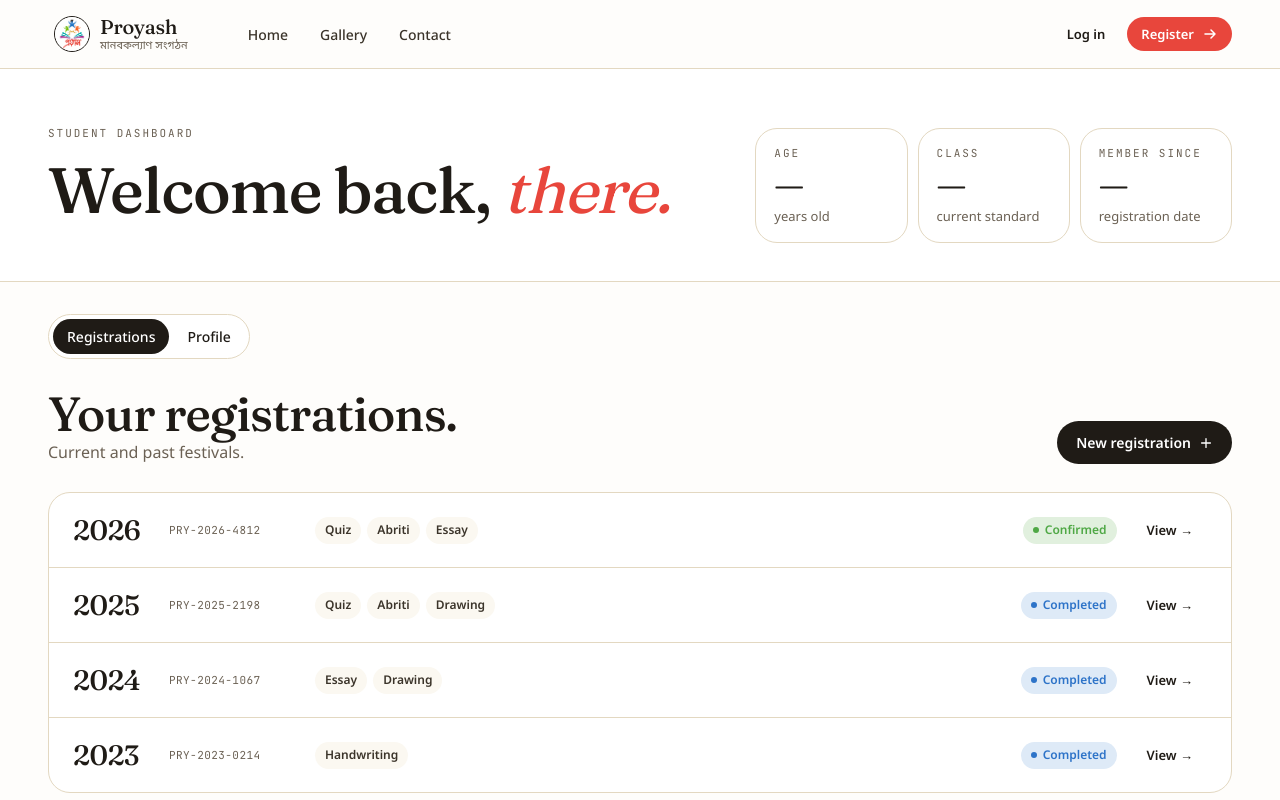
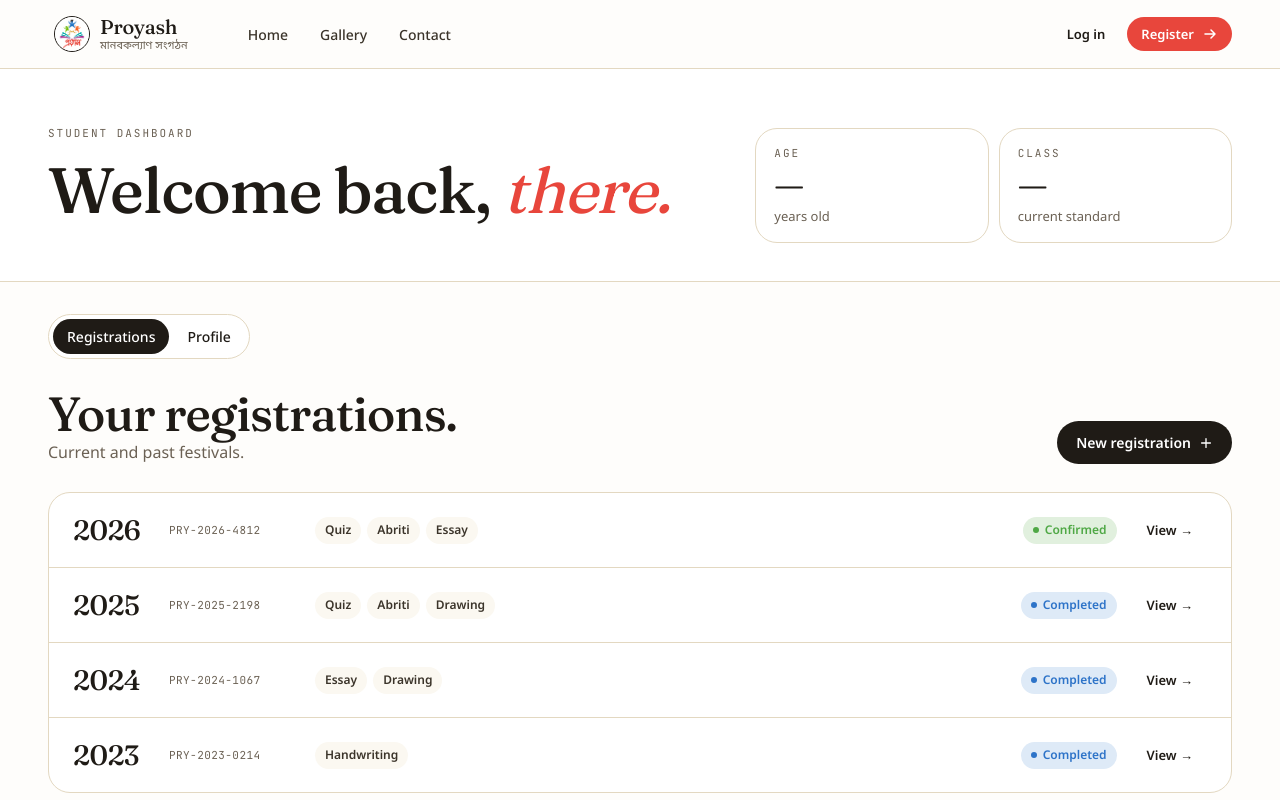
Before and after one commit to sumanbiswas7/prayash, a React (Vite) app: page /dashboard in a window 1280 px wide. Shown: the top 800 px of the page. Built offline with nearby package versions, Linux system fonts and the light colour scheme.

Commit message:
fix: show two ministats

```diff
--- a/src/pages/Dashboard.scss
+++ b/src/pages/Dashboard.scss
@@ -57,7 +57,7 @@ $bp-small: 480px;
 
 .dash-mini-stats {
   display: grid;
-  grid-template-columns: repeat(3, 1fr);
+  grid-template-columns: repeat(2, 1fr);
   gap: 10px;
 }
 
--- a/src/pages/Dashboard.tsx
+++ b/src/pages/Dashboard.tsx
@@ -50,7 +50,7 @@ export function Dashboard({ setPage, user }: DashboardProps) {
           <div className="dash-mini-stats">
             <MiniStat label="Age" n={age !== null ? String(age) : '—'} sub="years old" />
             <MiniStat label="Class" n={user?.klass?.replace('Class ', '') ?? '—'} sub="current standard" />
-            <MiniStat label="Member since" n={memberSince ?? '—'} sub="registration date" />
+            {/* <MiniStat label="Member since" n={memberSince ?? '—'} sub="registration date" /> */}
           </div>
         </div>
       </section>
```
Also changed, not shown: 1 other file (tests, documents, lock files or other folders).
